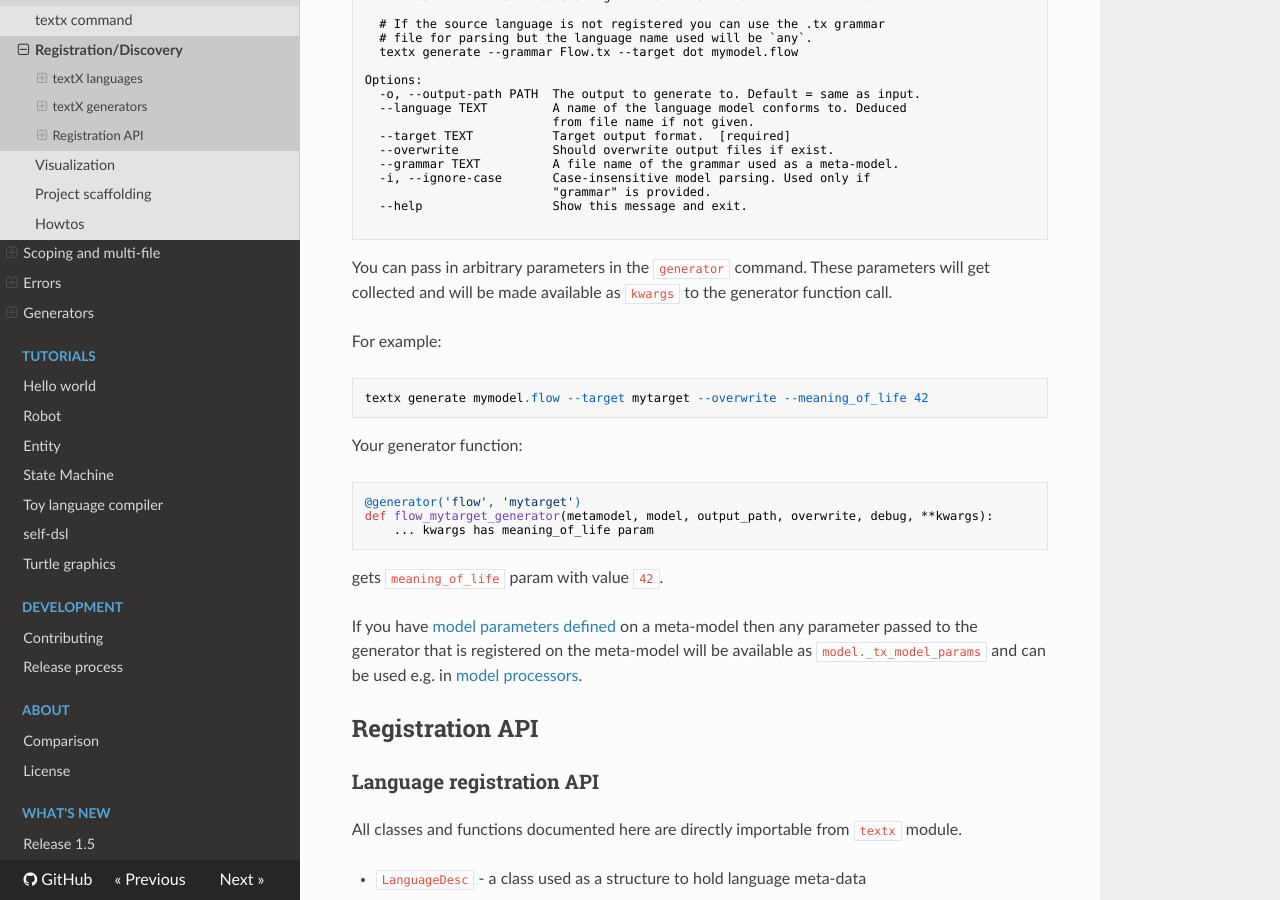
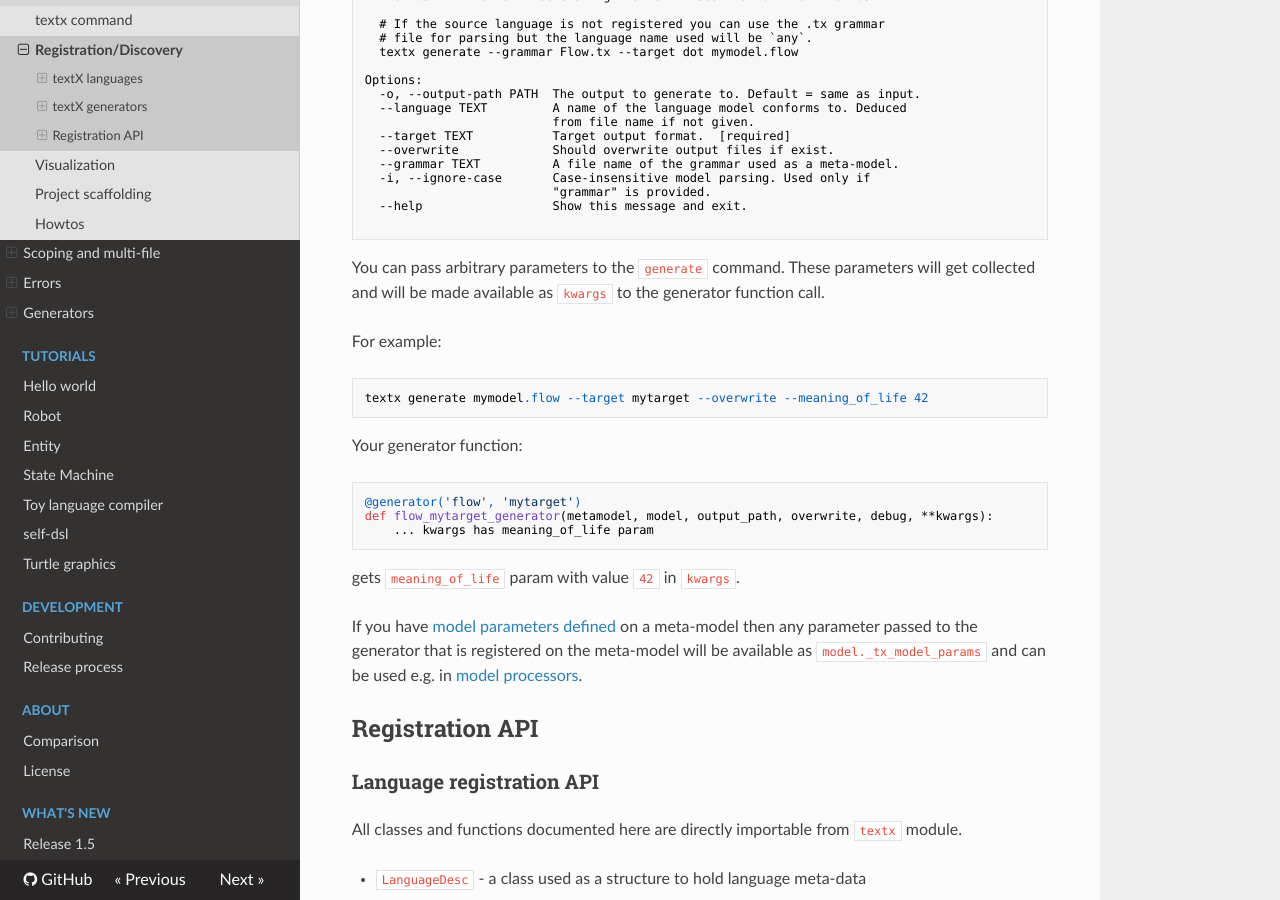
Before and after one commit to textX/textX, an MkDocs documentation site: the page built from docs/registration.md, in a window 1280 px wide and 900 px high, scrolled down 6053 px. Built offline with MkDocs 1.6.1, drawn with Linux system fonts in a browser that asks for light colours; nearby versions of some CDN libraries; comment, search, counter and statistics services are not loaded.

Commit message:
Fix errors in the registration docs

````diff
--- a/docs/registration.md
+++ b/docs/registration.md
@@ -356,9 +356,9 @@ Options:
 
 ```
 
-You can pass in arbitrary parameters in the `generator` command. These
-parameters will get collected and will be made available as `kwargs` to the
-generator function call.
+You can pass arbitrary parameters to the `generate` command. These parameters
+will get collected and will be made available as `kwargs` to the generator
+function call.
 
 For example:
 
@@ -370,7 +370,7 @@ Your generator function:
     def flow_mytarget_generator(metamodel, model, output_path, overwrite, debug, **kwargs):
         ... kwargs has meaning_of_life param
 
-gets `meaning_of_life` param with value `42`.
+gets `meaning_of_life` param with value `42` in `kwargs`.
 
 If you have [model parameters
 defined](metamodel.md#optional-model-parameter-definitions) on a meta-model
````
